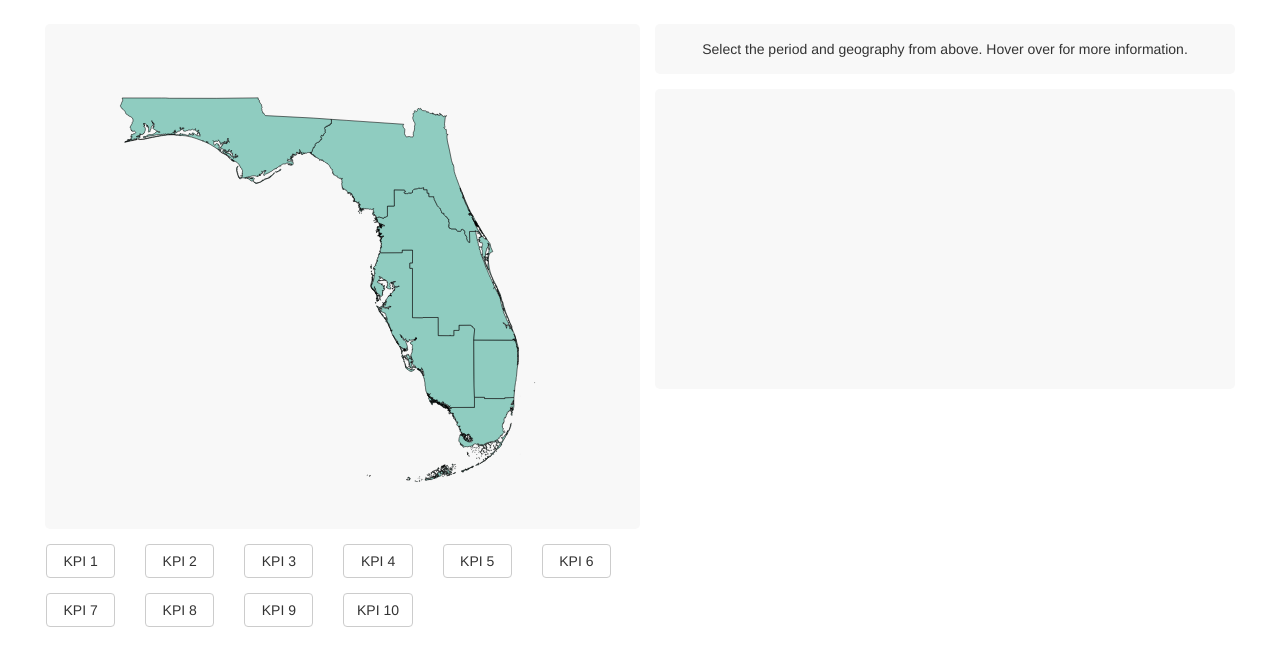
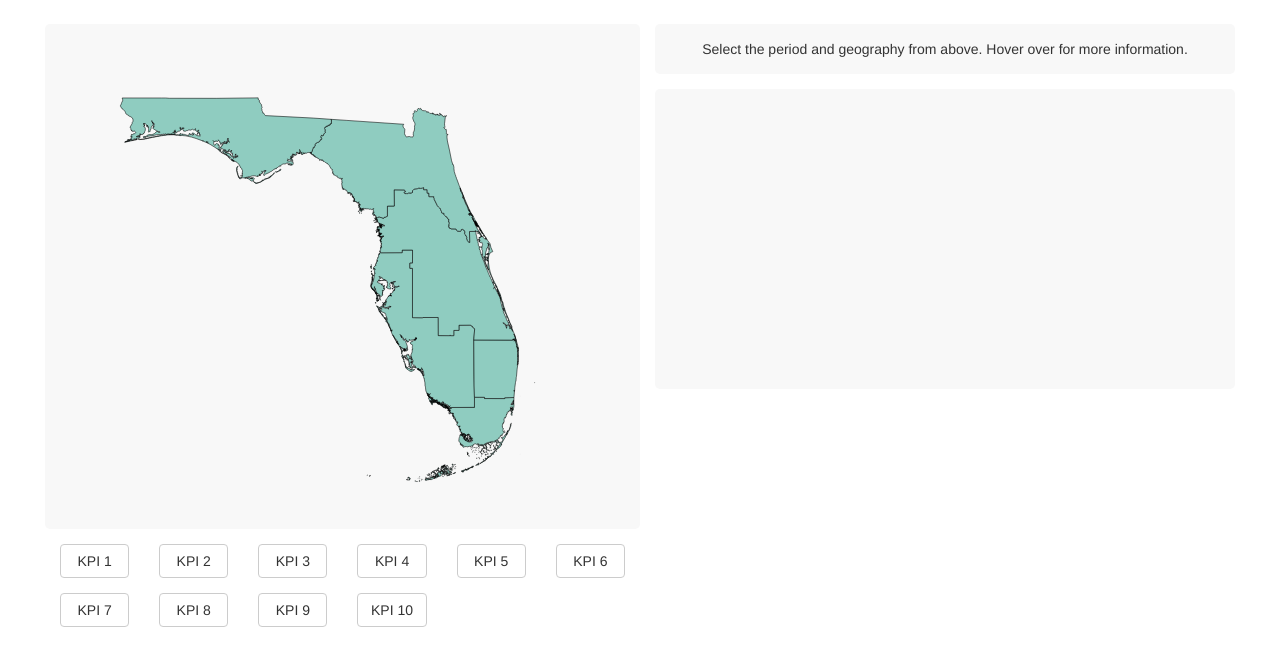
Before and after one commit to geohacker/florida, a plain HTML site: page index.html in a window 1280 px wide. Shown: the part 88-754 px from the top of the page. Drawn offline with Linux system fonts and the light colour scheme.

Commit message:
remove margins and make buttons 100%

```diff
--- a/css/app.css
+++ b/css/app.css
@@ -51,7 +51,6 @@ svg {
 
 .kpi button {
 	width: 100%;
-	margin-left: -14px;
 }
 
 .infobox{
```
